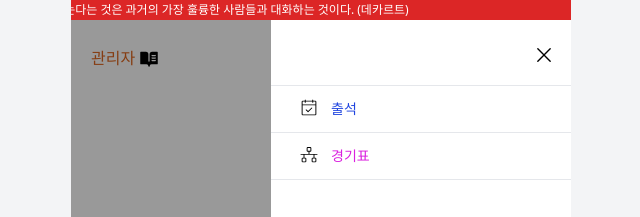
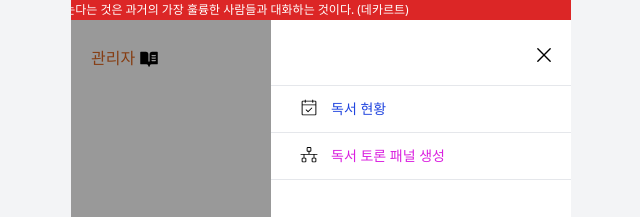
Before and after one commit to bnheey/scv, a React (Vite) app: page /admin in a window 1280 px wide. Both pictures are taken after a click on the icon 860 px from the left and 58 px from the top of the page. Shown: the top 217 px of the page, without its empty margins (319-959 px from the left). Built offline with nearby package versions, Linux system fonts and the light colour scheme; a web font is replaced by a local one.

Commit message:
Style: Lnb title 변경

```diff
--- a/src/components/Lnb.tsx
+++ b/src/components/Lnb.tsx
@@ -23,13 +23,13 @@ const Lnb = ({ onClose }: LnbProps) => {
     {
       to: "/attendance",
       icon: CalendarCheck,
-      label: "출석",
+      label: "독서 현황",
       paths: ["/attendance", "/"],
     },
     {
       to: "/game",
       icon: Network,
-      label: "경기표",
+      label: "독서 토론 패널 생성",
       paths: ["/game"],
     },
     // { to: "/admin", icon: UserGear, label: "관리자", paths: ["/admin"] },
```
